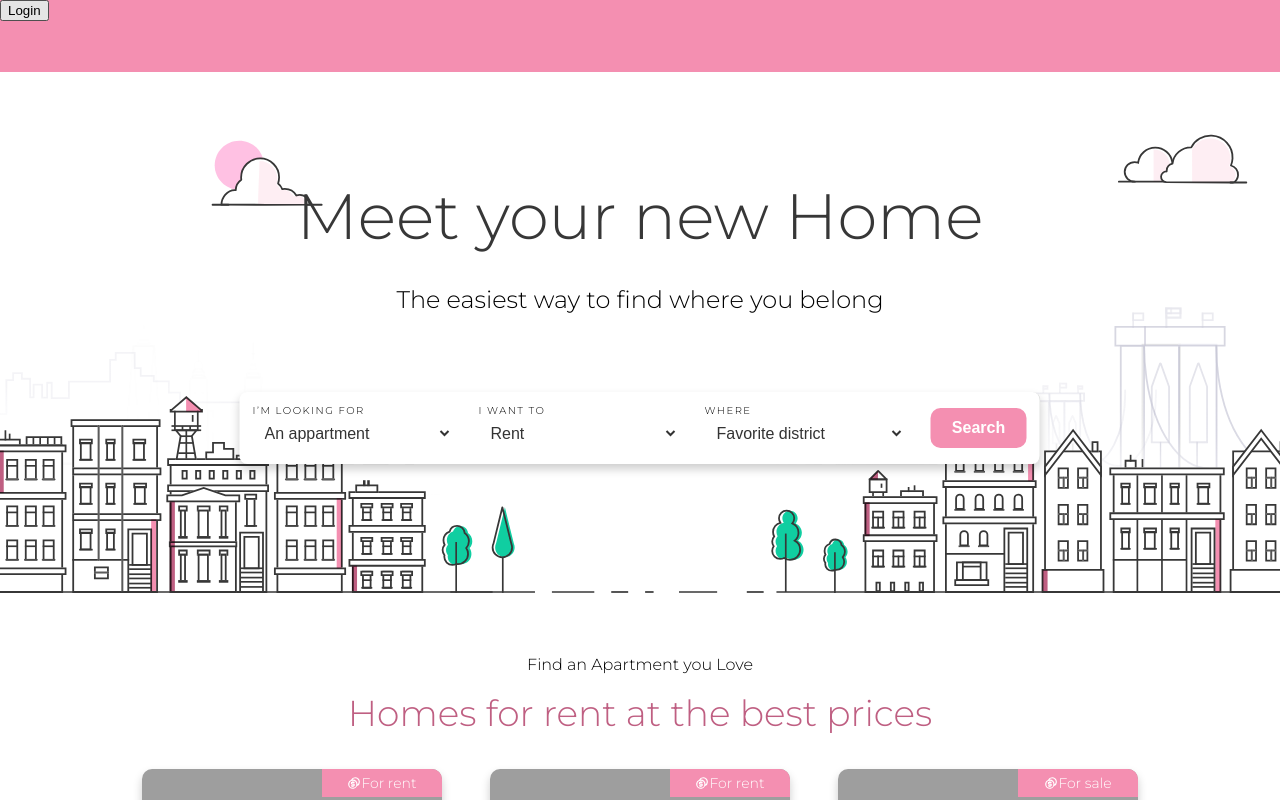
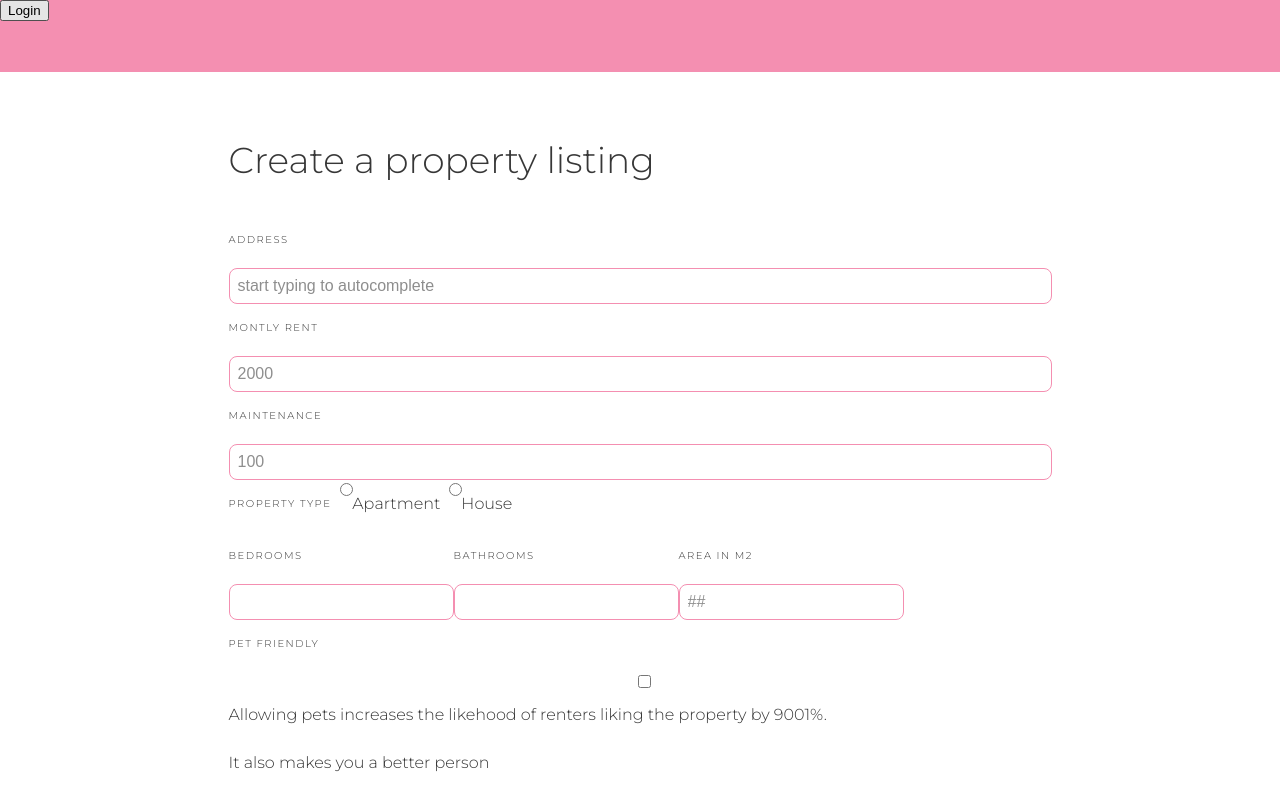
Before and after one commit to Kamaqen/c11-team1-getThatHome, a React (Vite) app: page / in a window 1280 px wide. Shown: the top 800 px of the page. Built offline with nearby package versions, Linux system fonts and the light colour scheme; grey boxes are pictures that could not be loaded.

Commit message:
ADDED: basic form

```diff
--- a/package.json
+++ b/package.json
@@ -12,6 +12,7 @@
   "dependencies": {
     "@emotion/react": "^11.11.1",
     "@emotion/styled": "^11.11.0",
+    "axios": "^1.5.1",
     "leaflet": "^1.9.4",
     "pure-react-carousel": "^1.30.1",
     "react": "^18.2.0",
--- a/src/App.jsx
+++ b/src/App.jsx
@@ -1,6 +1,8 @@
-import LandingPage from "./pages/LandingPage";
+import CreateProperty from "./pages/CreateProperty";
+//import LandingPage from "./pages/LandingPage";
+
 function App() {
-    return <LandingPage />;
+    return <CreateProperty />;
 }
 
 export default App;
--- /dev/null
+++ b/src/components/PropertyForm.jsx
@@ -0,0 +1,155 @@
+import React from 'react';
+import styled from '@emotion/styled';
+import Input from './Input';
+
+const StyledLabel = styled.label`
+    font-size: 10px;
+    letter-spacing: 1.5px;
+    text-transform: uppercase;
+    margin-bottom: 4px;
+`;
+
+const StyledForm = styled.form`
+    width: 823px;
+    text-align: start;
+    margin-bottom: 32px;
+    z-index: 1;
+    font-size: ${(props) => props.font};
+    line-height: 48px;
+    color: ${(props) => (props.color ? props.color : "#373737")};
+`;
+
+const PropertyForm = () => {
+  const [formData, setFormData] = React.useState({
+    rent_value: '',
+    bedrooms: '',
+    bathrooms: '',
+    property_type: '',
+    operation_type: 'rent',
+    urls: "",
+    description: '',
+    address: '',
+    pet_friendly: false,
+    area: '',
+    property_price: '',
+    maintenance_price: '',
+    is_active: true,
+    longitude: '',
+    latitude: '',
+  });
+
+  const handleChange = (e) => {
+    setFormData({
+      ...formData,
+      [e.target.name]: e.target.value,
+    });
+  };
+
+  const handleSubmit = (e) => {
+    e.preventDefault();
+
+    // Instead of submitting the data, just print it in console
+    console.log(formData);
+  };
+
+  return (
+    <StyledForm onSubmit={handleSubmit}>
+      <Input
+        label="Address"
+        name="address"
+        placeholder="start typing to autocomplete"
+        value={formData.address}
+        onChange={handleChange}
+      />
+      <Input
+        label="Montly rent"
+        name="rent_value"
+        placeholder="2000"
+        value={formData.rent_value}
+        onChange={handleChange}
+      />
+      <Input
+        label="Maintenance"
+        name="maintenance_price"
+        placeholder="100"
+        value={formData.maintenance_price}
+        onChange={handleChange}
+      />
+      <div className="flex flex-row" >
+      <StyledLabel>Property type</StyledLabel>
+      <Input
+        type="radio"
+        name="property_type"
+        value="Apartment"
+        checked={formData.property_type === "Apartment"}
+        onChange={handleChange}
+      />
+      <label htmlFor="property_type_apartment">Apartment</label>
+      <Input
+        type="radio"
+        name="property_type"
+        value="House"
+        checked={formData.property_type === "House"}
+        onChange={handleChange}
+      />
+      <label htmlFor="property_type_house">House</label>
+      </div>
+      <div className="flex flex-row">
+        <Input
+          label="Bedrooms"
+          name="bedrooms"
+          type="number"
+          value={formData.bedrooms}
+          onChange={handleChange}
+        >
+        </Input>
+        <Input
+          label="Bathrooms"
+          name="bathrooms"
+          type="number"
+          value={formData.bathrooms}
+          onChange={handleChange}
+        >
+        </Input>
+        <Input
+          label="Area in m2"
+          name="area"
+          placeholder="##"
+          value={formData.area}
+          onChange={handleChange}
+        />
+      </div>
+      <Input
+        label="Pet friendly"
+        name="pet_friendly"
+        type="checkbox"
+        checked={formData.pet_friendly}
+        onChange={handleChange}
+      />
+      <p>Allowing pets increases the likehood of renters liking the property by 9001%. <br/>
+      It also makes you a better person</p>
+      <Input
+        label="About this property"
+        name="description"
+        type="text"
+        placeholder="My apartment is great because..."
+        value={formData.description}
+        onChange={handleChange}
+      />
+      <p>Renter will read this first, so highlight any features or important information the apartment has.</p>
+      <div>
+      <p>Photos</p>
+      <p>Upload as many photos as you wish</p>
+      <Input
+        label="URLs"
+        name="urls"
+        value={formData.urls}
+        onChange={handleChange}
+      />
+      </div>
+      <button type="submit">Submit</button>
+    </StyledForm>
+  );
+};
+
+export default PropertyForm;
--- /dev/null
+++ b/src/pages/CreateProperty.jsx
@@ -0,0 +1,61 @@
+import styled from "@emotion/styled";
+import Section from "../components/Section";
+import PropertyForm from "../components/PropertyForm";
+import Footer from "../components/footer";
+
+const NavBarProv = styled.div`
+    position: relative;
+    top: 0px;
+    height: 72px;
+    width: 100%;
+    margin: auto;
+    background-color: #f48fb1;
+    box-shadow: 0px 5px 10px 0px rgba(0, 0, 0, 0.2);
+`;
+
+const StyledImg = styled.img`
+    margin-top: -72px;
+    width: 130%;
+    object-fit: cover;
+`;
+
+const TextDiv = styled.div`
+    text-align: center;
+    position: absolute;
+    top: 120px;
+    left: 50%;
+    transform: translateX(-50%);
+`;
+
+const StyledP = styled.p`
+    width: 823px;
+    text-align: center;
+    margin-bottom: 32px;
+    z-index: 1;
+    font-size: ${(props) => props.font};
+    line-height: 48px;
+    color: ${(props) => (props.color ? props.color : "#373737")};
+`;
+
+const CreateProperty = () => {
+
+  return (
+    <div>
+    <NavBarProv>
+        <button>Login</button>
+    </NavBarProv>
+    <Section>
+      <StyledP
+        font="36px"
+        mb="32px"
+        className="flex flex-column a-start j-center">
+        Create a property listing
+      </StyledP>
+      <PropertyForm/>
+    </Section>
+    <Footer page="Create-Property"/>
+    </div>
+  )
+}
+
+export default CreateProperty
```
Also changed, not shown: 1 other file (tests, documents, lock files or other folders).
